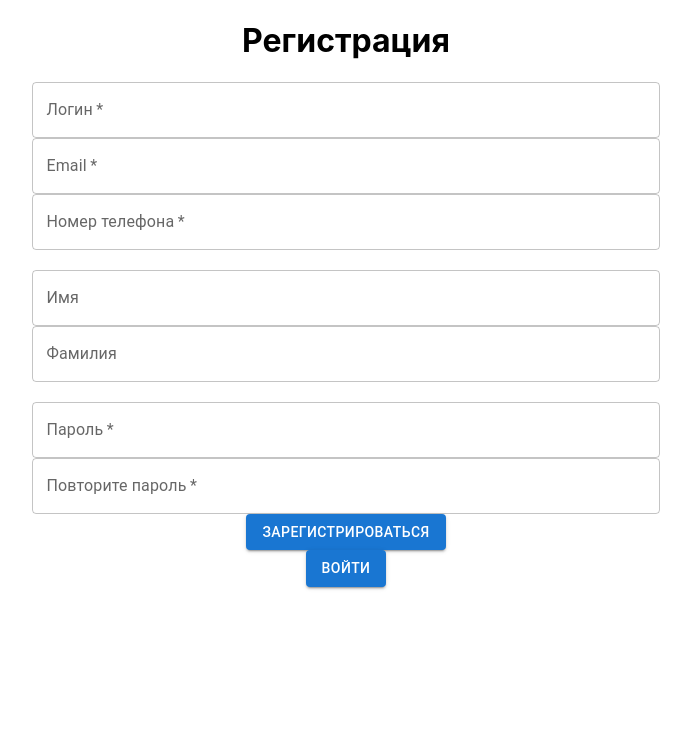
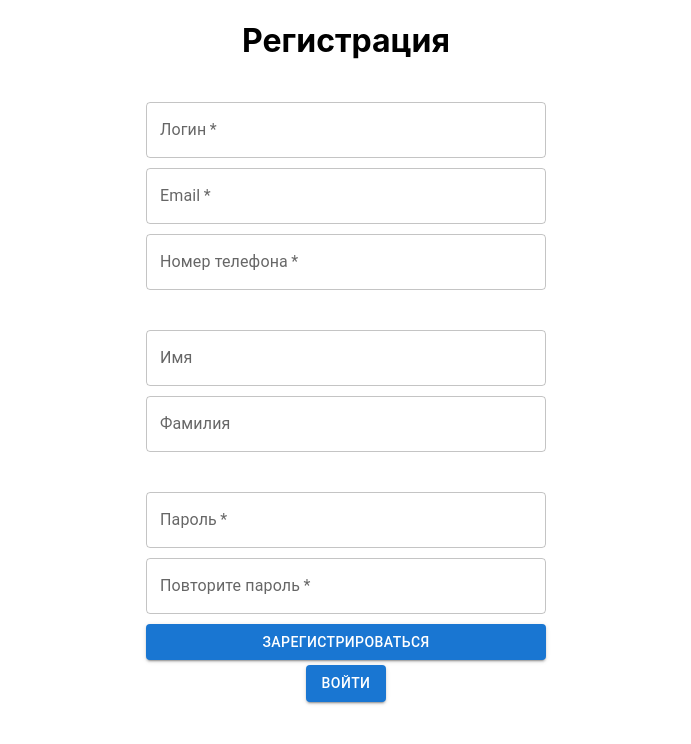
Before and after one commit to themyav/flat-manager, a React (Create React App) app in the folder frontend/flat-manager/: page / in a window 1280 px wide. Both pictures are taken after a click on the button "ЗАРЕГИСТРИРОВАТЬСЯ". Shown: the top 744 px of the page, without its empty margins (294-985 px from the left). Built offline with nearby package versions, Linux system fonts and the light colour scheme.

Commit message:
Final minimal App

```diff
--- a/frontend/flat-manager/src/App.css
+++ b/frontend/flat-manager/src/App.css
@@ -1,6 +1,6 @@
 .App {
     text-align: center;
-    width: 70%;
+    width: 60%;
     margin: auto;
 }
 
@@ -42,3 +42,6 @@
 .App-form {
     width: 70%;
 }
+.inputForm-TextField {
+    margin-bottom: 20px;
+}
--- a/frontend/flat-manager/src/pages/SignupForm.tsx
+++ b/frontend/flat-manager/src/pages/SignupForm.tsx
@@ -79,8 +79,27 @@ function SignupForm() {
         }
     };
 
+    const formStyle = {
+        display: 'flex',
+        flexDirection: 'column',
+        gap: '10px',
+        padding: '20px',
+        paddingBottom: '5px',
+        maxWidth: '400px',
+        margin: '0px auto'
+    };
+
+    const passwordFieldsMargin = {
+        margin: '10px 0'
+    };
+
+    const passwordFieldsMargin2 = {
+        margin: '10px 0'
+    };
+
+
     return (
-        <form onSubmit={handleSignup}>
+        <form onSubmit={handleSignup} style={formStyle}>
             {error && <div style={{color: 'red', textAlign: 'center', marginBottom: '10px'}}>{error}</div>}
             {successMessage &&
                 <div style={{color: 'green', textAlign: 'center', marginBottom: '10px'}}>{successMessage}</div>}
@@ -115,7 +134,7 @@ function SignupForm() {
                 required
                 placeholder="+7 XXX XXX XX XX"
             />
-            <div style={{margin: '20px 0'}}/>
+            <div style={passwordFieldsMargin2}/>
             <TextField
                 label="Имя"
                 variant="outlined"
@@ -133,7 +152,7 @@ function SignupForm() {
                 onChange={handleChange}
             />
 
-            <div style={{margin: '20px 0'}}/>
+            <div style={passwordFieldsMargin}/>
             <TextField
                 label="Пароль"
                 variant="outlined"
@@ -154,10 +173,11 @@ function SignupForm() {
                 onChange={handleChange}
                 required
             />
-            <Button type="submit" variant="contained" color="primary" disabled={loading}> {/* Disable button while loading */}
+            <Button type="submit" variant="contained" color="primary" disabled={loading}
+                    style={{ marginBottom: '0px' }}
+            >
                 Зарегистрироваться
             </Button>
-
         </form>
     );
 }
```
